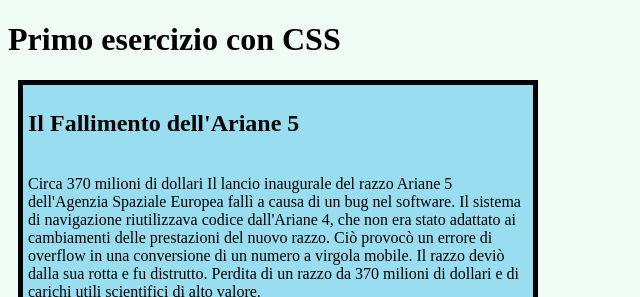
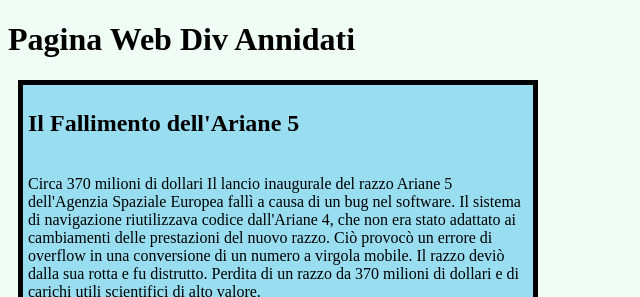
Before and after one commit to DegioMarco/TPSIT, a plain HTML site: page Pagina WEB DIV ANNIDATI.html in a window 1280 px wide. Shown: the top 297 px of the page, without its empty margins (0-640 px from the left). Drawn offline with Linux system fonts and the light colour scheme.

Commit message:
Update Pagina WEB DIV ANNIDATI.html

```diff
--- a/Pagina WEB DIV ANNIDATI.html
+++ b/Pagina WEB DIV ANNIDATI.html
@@ -99,7 +99,7 @@
 
 </head>
 <body>
-    <h1>Primo esercizio con CSS</h1>
+    <h1>Pagina Web Div Annidati</h1>
 <div id="scatola1"><h2>Il Fallimento dell'Ariane 5</h2><br>
     Circa 370 milioni di dollari
     Il lancio inaugurale del razzo Ariane 5 dell'Agenzia Spaziale Europea fallì a causa di un bug nel software. Il sistema di navigazione riutilizzava codice dall'Ariane 4, che non era stato adattato ai cambiamenti delle prestazioni del nuovo razzo. Ciò provocò un errore di overflow in una conversione di un numero a virgola mobile. Il razzo deviò dalla sua rotta e fu distrutto.
```
